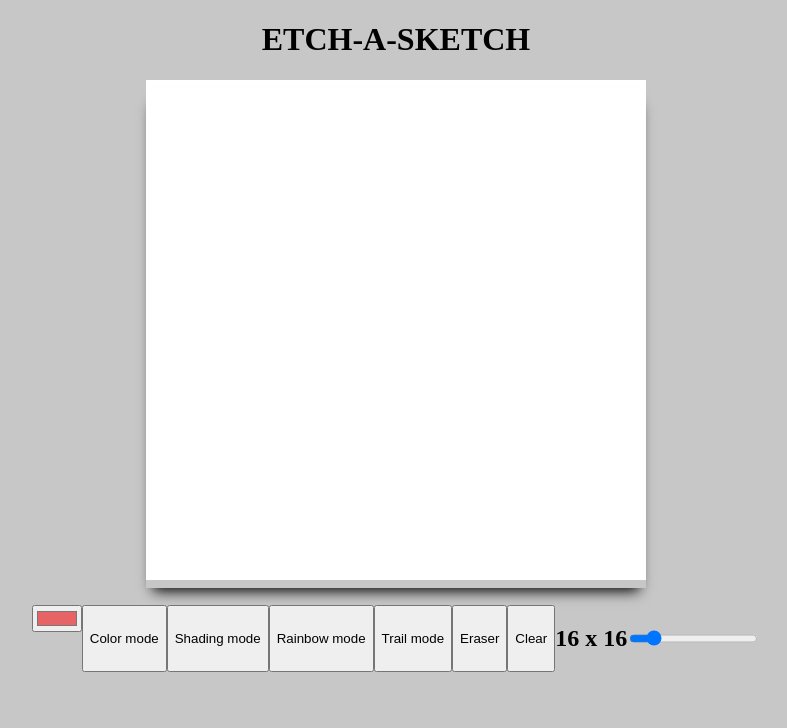
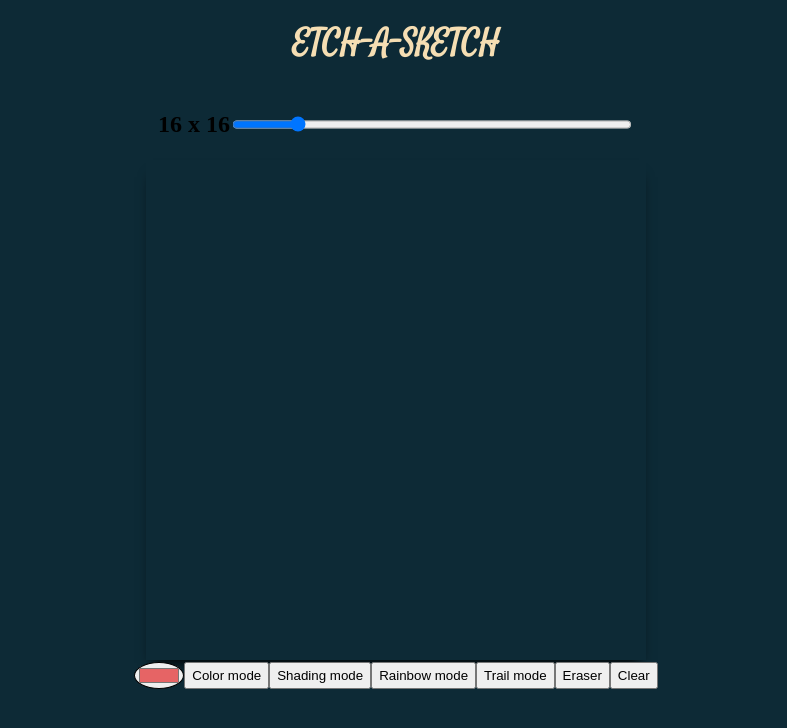
Before and after one commit to mariandanGit/etchAsketch, a plain HTML site: page index.html in a window 1280 px wide. Shown: the whole page, without its empty margins (244-1031 px from the left). Drawn offline with Linux system fonts and the light colour scheme.

Commit message:
Almost done

```diff
--- a/index.html
+++ b/index.html
@@ -21,7 +21,15 @@
     <div id="mainDiv">
 
         <div id="containerUnderlay"></div>
+
+        <div id="sliderDiv">
+
+            <h2 id="sliderValue">16 x 16</h2>
+            <input id="sizeSlider" type="range" value = "16" min="1" max="100">
+        </div>
+
         <div id="containerDiv">
+
             <div id="container"></div>
         </div>
 
@@ -36,8 +44,6 @@
                 <button id="trailButton">Trail mode</button>
                 <button id="eraserButton">Eraser</button>
                 <button id="clearButton">Clear</button>
-                <h2 id="sliderValue">16 x 16</h2>
-                <input id="sizeSlider" type="range" value = "16" min="1" max="100">
 
             </div>
 
--- a/style.css
+++ b/style.css
@@ -1,12 +1,22 @@
+@import url(https://fonts.googleapis.com/css?family=Satisfy);
+
+h1{
+    font-family: 'Satisfy';
+    color: wheat;
+}
+
 body{
-    background-color: rgb(199, 199, 199);
+    background-color: rgb(13, 42, 54);
 }
 #header{
     text-align: center;
 }
-#containerDiv, #buttons, #buttonsDiv{
+#containerDiv, #buttons, #buttonsDiv, #sliderDiv{
     display: flex;
     flex-direction: row;
+    justify-content: center;
+}
+#sliderDiv{
     justify-content: center;
 }
 #mainDiv{
@@ -20,7 +30,7 @@ body{
 }
 #containerUnderlay{
     position:absolute;
-    background-color: white;
+    background-color: rgba(255, 255, 255, 0);
     z-index: -1;
     width: 500px;
     height: 500px;
@@ -28,13 +38,19 @@ body{
     margin-right: auto;
     left: 0;
     right: 0;
-    top: 80px;
+    top: 88px;
 }
 #container{
     display: grid;
     width: 500px;
     height: 500px;
-    border: 10px rgb(0, 0, 0);
     -webkit-box-shadow: 0px 10px 13px -7px #000000, 7px 9px 0px 2px rgba(0,0,0,0);
     box-shadow: 0px 10px 13px -7px #000000, 7px 9px 0px 2px rgba(0,0,0,0);
 }
+#colorPicker{
+    border-radius: 50%;
+}
+
+#sizeSlider{
+    width: 400px;
+}
```
